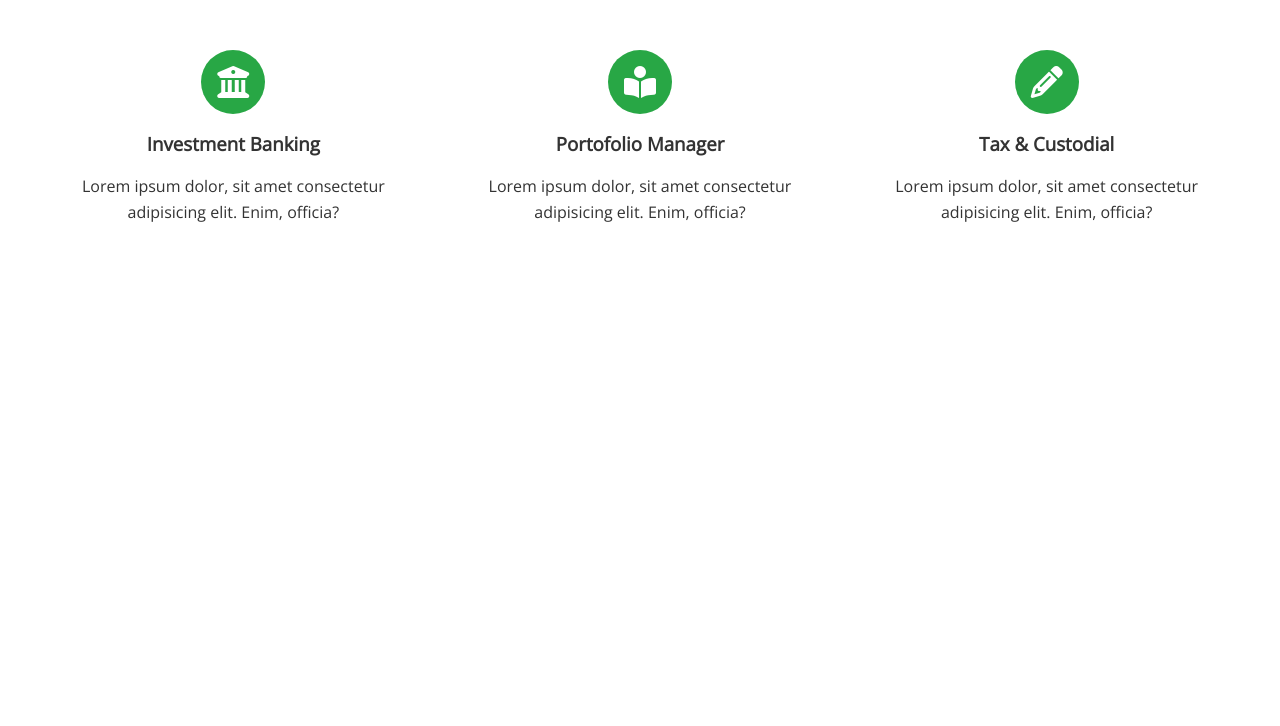
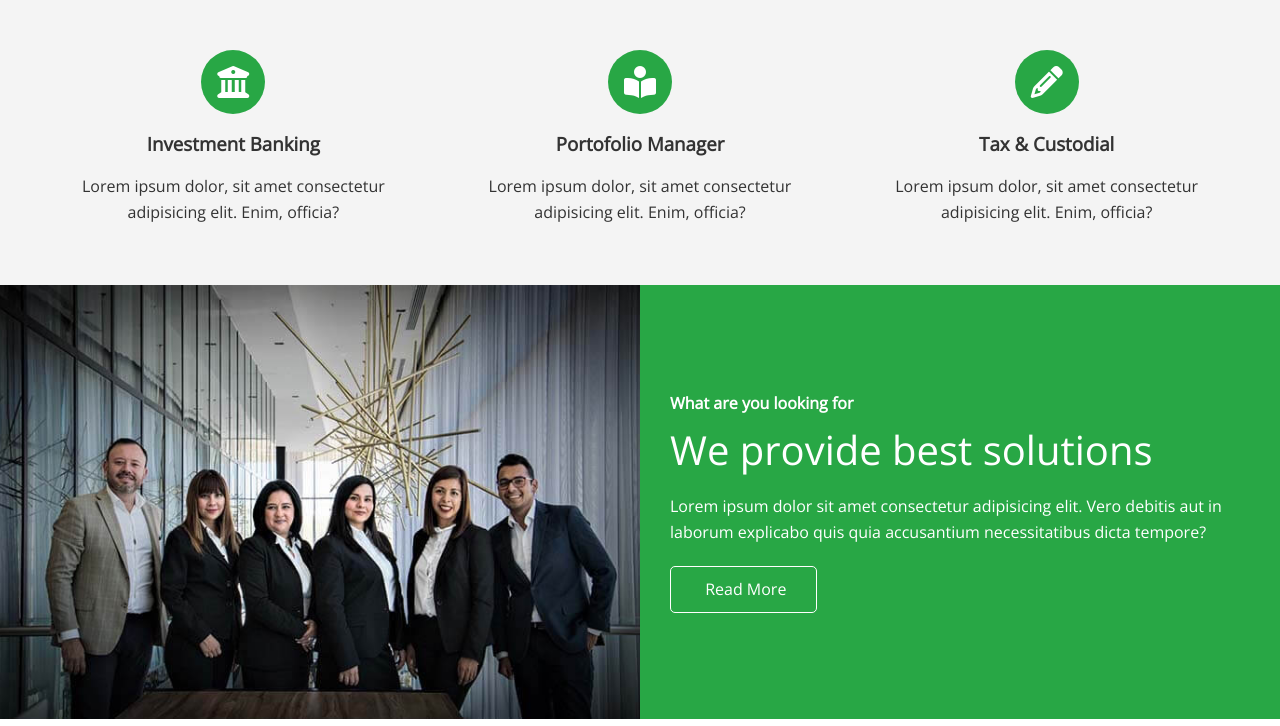
Before and after one commit to zlatkotomici/AccountingServices, a plain HTML site: page index.html in a window 1280 px wide. Shown: the part 800-1526 px from the top of the page. Before the commit the page ends 1085 px from the top, so only its background shows below. Drawn offline with nearby package versions, Linux system fonts and the light colour scheme.

Commit message:
Finished and styled section 'solutions'

```diff
--- a/css/utilities.css
+++ b/css/utilities.css
@@ -22,21 +22,26 @@
   opacity: 0.9;
 }
 
-.btn-primary {
+.btn-primary, .bg-primary {
   background: #28a745;
   color: #fff;
 }
-.btn-secondary {
+.btn-secondary, .bg-secondary {
   background: #0284d0;
   color: #fff;
 }
-.btn-dark {
+.btn-dark, .bg-dark {
   background: #333;
   color: #fff;
 }
-.btn-light {
+.btn-light, .bg-light {
   background: #f4f4f4;
   color: #333;
+}
+
+.btn-outline {
+  background: transparent;
+  border: 1px solid #fff;
 }
 
 /* Flex items */
@@ -51,3 +56,50 @@
 .flex-items > div {
   padding: 20px;
 }
+
+/* Flex-columns */
+.flex-columns .row {
+  display: flex;
+  flex-direction: row;
+  flex-wrap: wrap;
+  width: 100%;
+}
+
+.flex-columns .column {
+  display: flex;
+  flex-direction: column;
+  flex-basis: 100%;
+  flex: 1;
+}
+
+.flex-columns .column .column-1,
+.flex-columns .column .column-2 {
+  height: 100%;
+}
+
+.flex-columns img {
+  width: 100%;
+  height: 100%;
+  object-fit: cover;
+}
+
+.flex-columns .column-2 {
+  display: flex;
+  flex-direction: column;
+  align-items: flex-start;
+  justify-content: center;
+  padding: 30px;
+}
+
+.flex-columns h2 {
+  font-size: 40px;
+  font-weight: 100;
+}
+
+.flex-columns h4 {
+  margin-bottom: 10px;
+}
+
+.flex-columns p {
+  margin: 20px 0;
+}
--- a/index.html
+++ b/index.html
@@ -33,6 +33,7 @@
   </header>
 
   <main>
+    <!-- About: Icons -->
     <section id="about" class="icons bg-light">
       <div class="flex-items">
         <div>
@@ -58,6 +59,28 @@
         </div>
       </div>
     </section>
+
+    <!-- About:Solutions -->
+    <section class="solutions flex-columns">
+      <div class="row">
+        <div class="column">
+          <div class="column-1">
+            <img src="images/home/people.jpg" alt="people">
+          </div>
+        </div>
+        <div class="column">
+          <div class="column-2 bg-primary">
+            <h4>What are you looking for</h4>
+            <h2>We provide best solutions</h2>
+            <p>Lorem ipsum dolor sit amet consectetur adipisicing elit. Vero debitis aut in laborum explicabo quis quia accusantium necessitatibus dicta tempore?</p>
+            <a href="#" class="btn btn-outline">
+              <i class="fas fa-chevron"></i>
+              Read More
+            </a>
+          </div>
+        </div>
+      </div>
+    </section>
   </main>
 
 </body>
```
